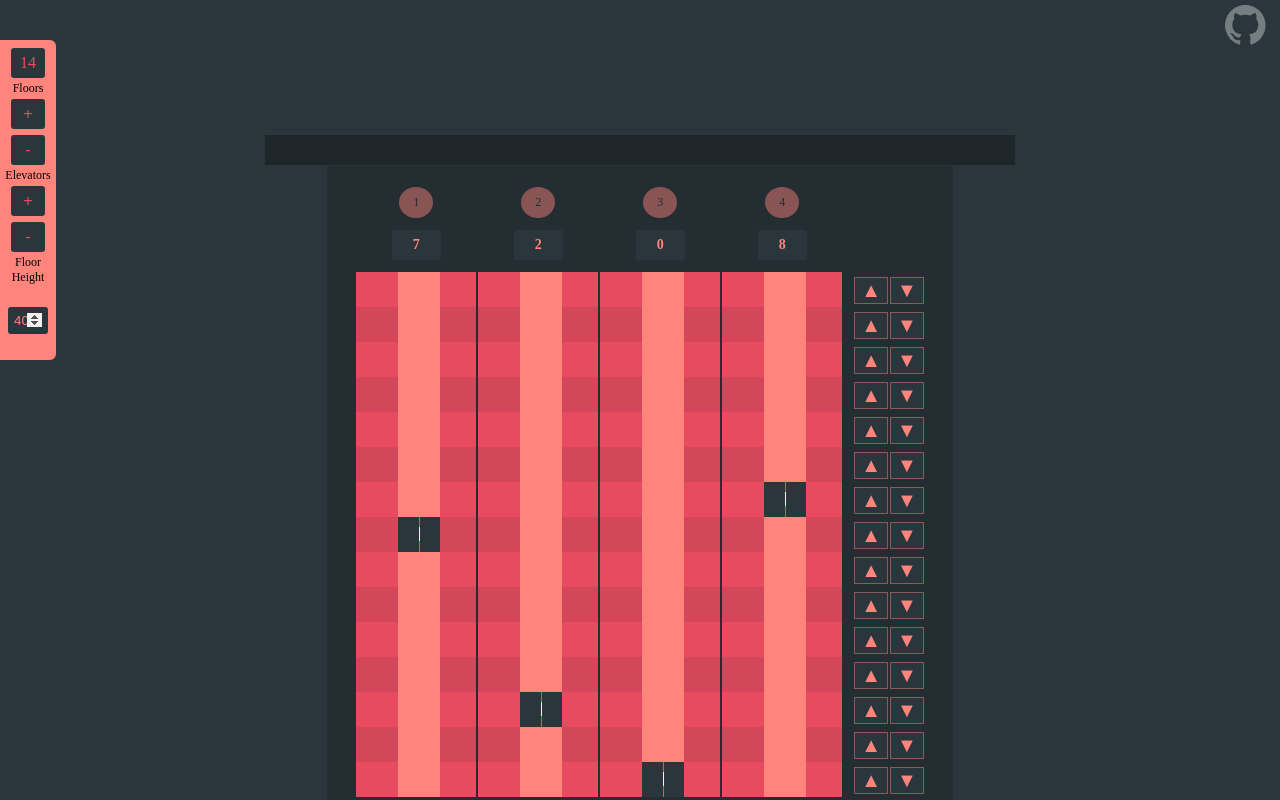
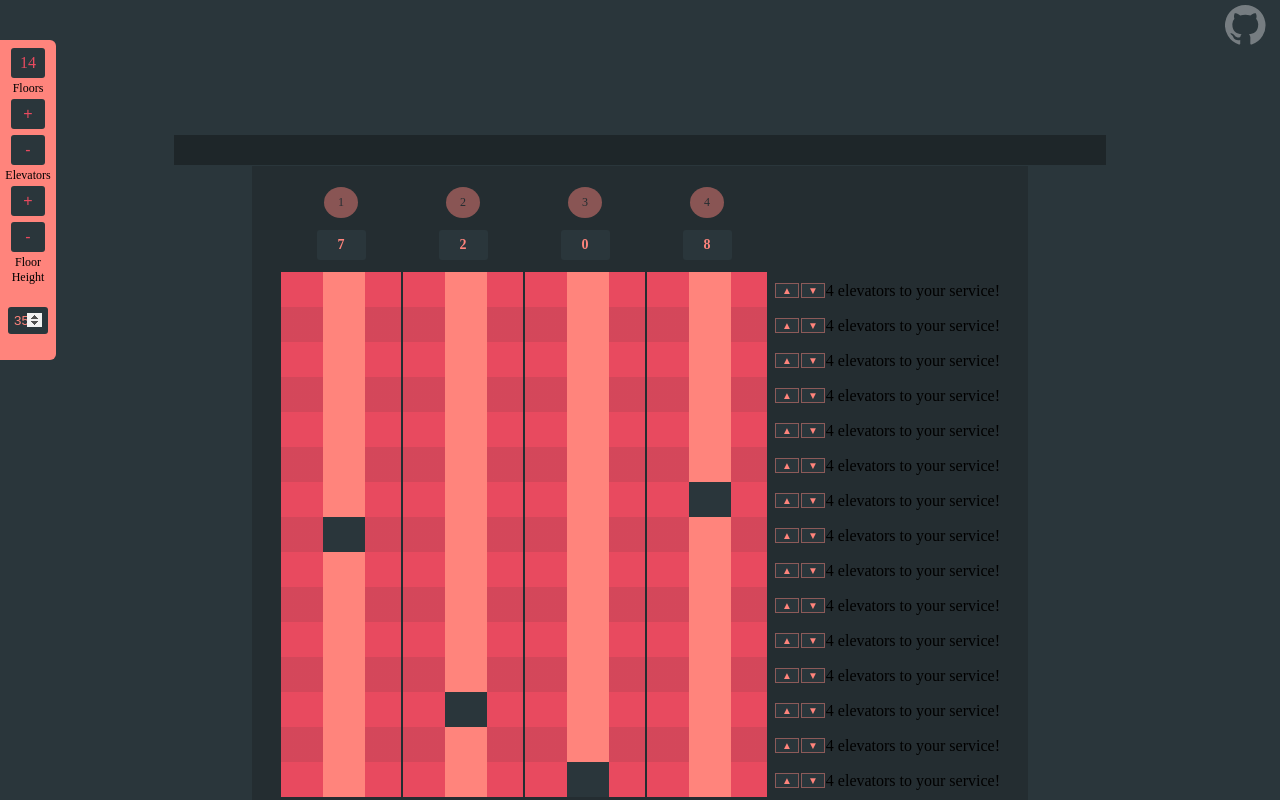
Before and after one commit to shayaulman/elevator-simulation, a Vue app: page / in a window 1280 px wide. Built offline with nearby package versions, Linux system fonts and the light colour scheme.

Commit message:
fixed issue with calling 2 elevatoes to same floor

```diff
--- a/src/App.vue
+++ b/src/App.vue
@@ -12,6 +12,11 @@
       </a>
     </div>
     <div class="house-container">
+      <div class="chimney">
+        <div class="top"></div>
+        <div class="body"></div>
+      </div>
+
       <div class="roof"></div>
       <div class="house" ref="house">
         <Elevator
@@ -79,8 +84,31 @@ export default {
   margin: 1px;
   background-color: var(--color-5-dark);
   height: 30px;
+  width: 30px;
   width: 120%;
 }
+
+// .chimney {
+//   position: relative;
+//   margin-right: 98%;
+//   width: 5%;
+//   height: 50px;
+//   // background-color: var(--color-5-dark);
+
+//   .body {
+//     // position: absolute;
+//     width: 10px;
+//     height: 20px;
+//     left: 5%;
+
+//     .top {
+//       // position: absolute;
+//       width: 100%;
+//       height: 5px;
+//       background-color: var(--color-2);
+//     }
+//   }
+// }
 
 .github-link {
   position: fixed;
--- a/src/components/ElevatorButtons.vue
+++ b/src/components/ElevatorButtons.vue
@@ -8,6 +8,10 @@
     >
       <button @click="elevatorSystem.callElevator(i)">&#9650;</button>
       <button @click="elevatorSystem.callElevator(i)">&#9660;</button>
+      <div class="info">
+        {{freeElevators}}
+        elevators to your service!
+      </div>
     </div>
   </div>
 </template>
@@ -18,6 +22,14 @@ export default {
     return {
       elevatorSystem: this.$store.state.elevatorSystem
     };
+  },
+
+  computed: {
+    freeElevators() {
+      return this.elevatorSystem.elevators.filter(
+        elevator => elevator.state === "free"
+      ).length;
+    }
   }
 };
 </script>
@@ -26,7 +38,7 @@ export default {
   display: flex;
   flex-direction: column-reverse;
   justify-content: flex-start;
-  margin-left: 10px;
+  margin-left: 6px;
 }
 
 .buttons {
@@ -35,11 +47,10 @@ export default {
   align-items: center;
   button {
     margin: 1px;
-    // padding: 8p  x;
     background-color: var(--color-1);
     border: none;
     color: var(--color-3);
-    font-size: 20px;
+    font-size: 10px;
     border: 1px solid var(--color-3-op);
 
     &:hover {
--- a/src/components/Panel.vue
+++ b/src/components/Panel.vue
@@ -11,7 +11,7 @@
     <span>Height</span>
     <input
       @input="elevatorSystem.updateFloorHeight($event.target.value)"
-      value="40"
+      value="35"
       min="30"
       type="number"
     />
--- a/src/elevator.js
+++ b/src/elevator.js
@@ -13,19 +13,24 @@ export default class ElevatorSystem {
         num: i,
         onFloor: Math.floor(Math.random() * this.numOfFloors),
         target: "",
-        state: "free" // 'goingUp', 'goingDown', 'open', 'closing',
+        state: "free" // 'goingUp', 'goingDown', 'open',
       };
     }
     return elevators;
   }
 
   callElevator(toFloor) {
+    this.elevators.forEach(e => console.log(e.state));
+    if (
+      this.elevators.filter(elevator => elevator.state === "free").length === 0
+    ) {
+      console.log("no available elvators...");
+      return false;
+    }
+
     if (
       this.elevators.some(
-        elevator =>
-          elevator.target === toFloor &&
-          elevator.state !== "goingDown" &&
-          elevator.state !== "goingUp"
+        elevator => elevator.target === toFloor || elevator.state === "open" //||
       )
     ) {
       return false;
@@ -34,22 +39,34 @@ export default class ElevatorSystem {
     const freeElevators = this.elevators.filter(
       elevator => elevator.state === "free"
     );
+    const alreadyOnFloor = this.elevators.filter(
+      elevator => elevator.onFloor === toFloor
+    );
 
-    const closest = freeElevators.sort((a, b) => {
-      // prefer to bring down an elevator rather than up
-      if (Math.abs(a.onFloor - toFloor) === Math.abs(b.onFloor - toFloor)) {
-        return b.onFloor - a.onFloor;
-      }
+    const bestChoise =
+      alreadyOnFloor.length !== 0
+        ? alreadyOnFloor[0]
+        : freeElevators.sort((a, b) => {
+            // prefer to bring down an elevator rather than up
+            if (
+              Math.abs(a.onFloor - toFloor) === Math.abs(b.onFloor - toFloor)
+            ) {
+              return b.onFloor - a.onFloor;
+            }
 
-      return Math.abs(a.onFloor - toFloor) - Math.abs(b.onFloor - toFloor);
-    })[0];
-    closest.target = toFloor;
-    this.goToFloor(closest, closest.onFloor, toFloor);
+            return (
+              Math.abs(a.onFloor - toFloor) - Math.abs(b.onFloor - toFloor)
+            );
+          })[0];
+
+    bestChoise.target = toFloor;
+    this.goToFloor(bestChoise, bestChoise.onFloor, toFloor);
   }
 
   goToFloor(elevator, fromFloor, toFloor) {
     if (toFloor > this.numOfFloors - 1 || toFloor < 0) {
-      alert("Please enter a valid option");
+      alert(`There's only ${this.numOfFloors} floors in this building...`);
+      this.holdDoors(elevator.num);
       return false;
     }
     if (fromFloor > toFloor) {
@@ -80,6 +97,7 @@ export default class ElevatorSystem {
         elevator.onFloor = +elevator.onFloor.toFixed();
         clearInterval(move);
         elevator.state = "arrived";
+        elevator.target = "";
         setTimeout(() => (elevator.state = "open"), 500);
         setTimeout(() => (elevator.state = "free"), 3000);
       }
```
